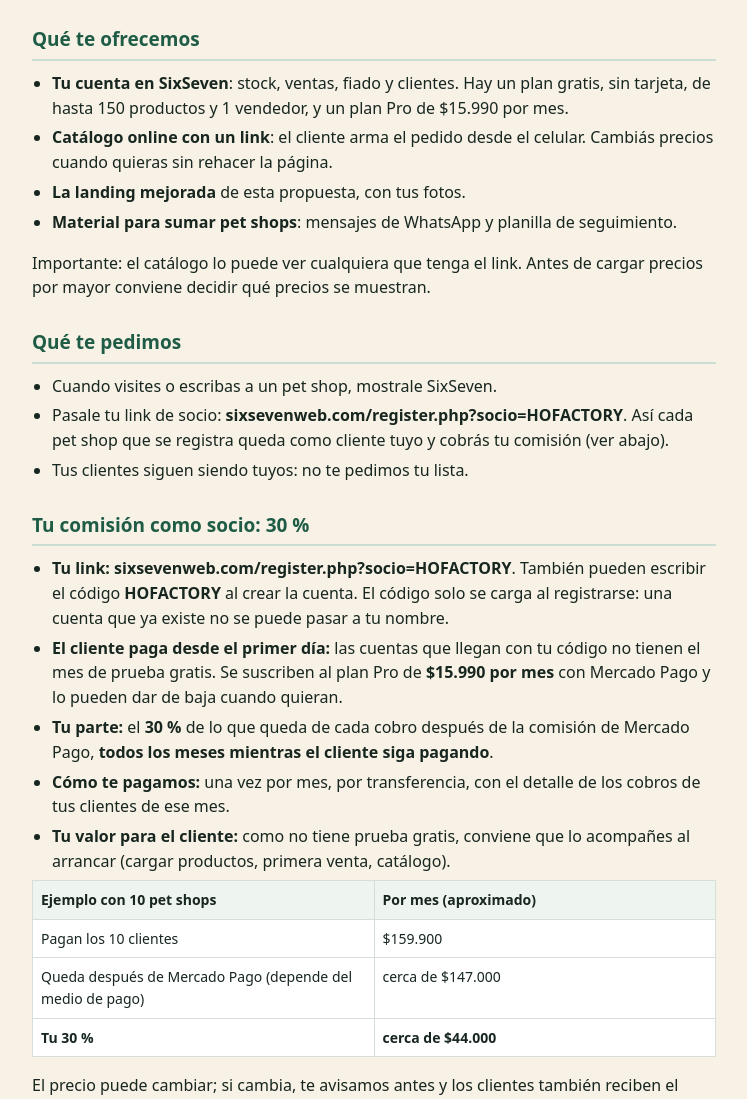
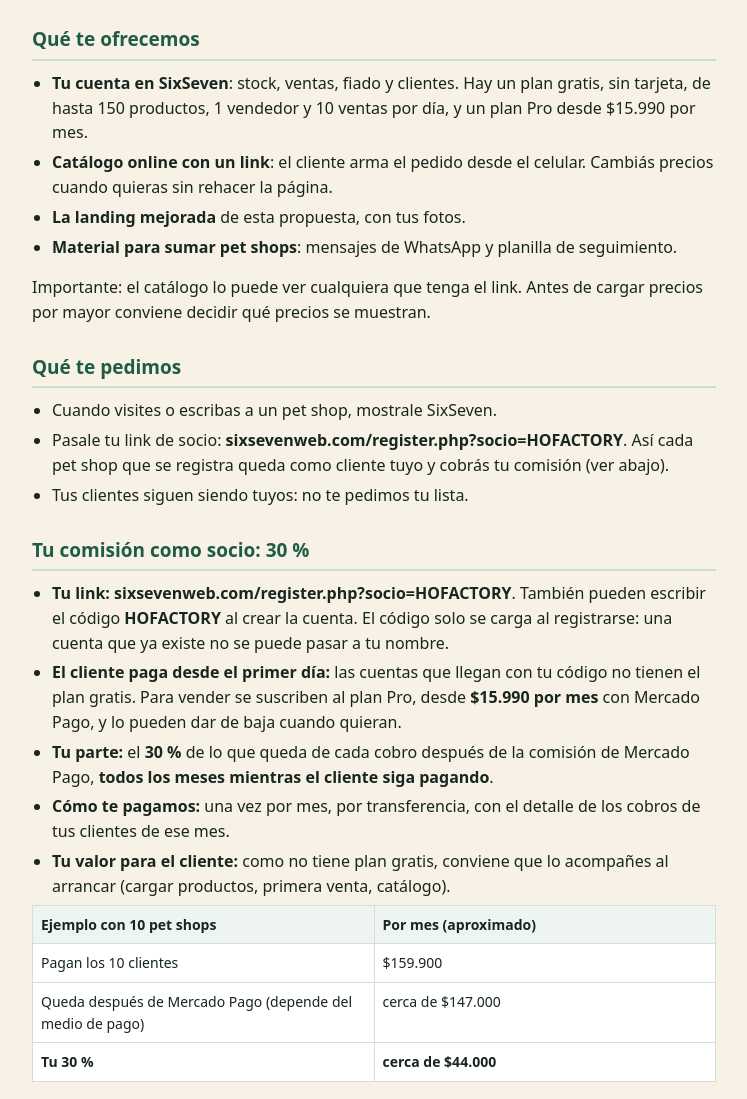
Before and after one commit to lordkindfyctyy/propuesta-ho-factory, a plain HTML site: page propuesta/index.html in a window 1280 px wide. Shown: the part 789-1888 px from the top of the page, without its empty margins (266-1013 px from the left). Drawn offline with Linux system fonts and the light colour scheme.

Commit message:
Propuesta: clientes de socio sin plan gratis; plan gratis por cantidad (10 ventas por día); Pro desde $15.990
Co-Authored-By: Claude Opus 5.5 <noreply@anthropic.com>
Claude-Session: https://claude.ai/code/session_01CCbF8dG55Q7qy149NGRkNp

```diff
--- a/propuesta/index.html
+++ b/propuesta/index.html
@@ -16,7 +16,7 @@ table{width:100%;border-collapse:collapse;font-size:14px;background:#fff}td,th{b
 <tr><td>No vimos información para comercios</td><td>Bloque "¿Tenés un pet shop?" con lista por mayor, mínimo, envío y pago</td></tr>
 <tr><td>La página pesa bastante por las imágenes</td><td>Fotos comprimidas para que abra rápido con datos móviles</td></tr></table>
 <h2>Qué te ofrecemos</h2><ul>
-<li><b>Tu cuenta en SixSeven</b>: stock, ventas, fiado y clientes. Hay un plan gratis, sin tarjeta, de hasta 150 productos y 1 vendedor, y un plan Pro de $15.990 por mes.</li>
+<li><b>Tu cuenta en SixSeven</b>: stock, ventas, fiado y clientes. Hay un plan gratis, sin tarjeta, de hasta 150 productos, 1 vendedor y 10 ventas por día, y un plan Pro desde $15.990 por mes.</li>
 <li><b>Catálogo online con un link</b>: el cliente arma el pedido desde el celular. Cambiás precios cuando quieras sin rehacer la página.</li>
 <li><b>La landing mejorada</b> de esta propuesta, con tus fotos.</li>
 <li><b>Material para sumar pet shops</b>: mensajes de WhatsApp y planilla de seguimiento.</li></ul>
@@ -27,10 +27,10 @@ table{width:100%;border-collapse:collapse;font-size:14px;background:#fff}td,th{b
 <li>Tus clientes siguen siendo tuyos: no te pedimos tu lista.</li></ul>
 <h2>Tu comisión como socio: 30 %</h2><ul>
 <li><b>Tu link:</b> <b>sixsevenweb.com/register.php?socio=HOFACTORY</b>. También pueden escribir el código <b>HOFACTORY</b> al crear la cuenta. El código solo se carga al registrarse: una cuenta que ya existe no se puede pasar a tu nombre.</li>
-<li><b>El cliente paga desde el primer día:</b> las cuentas que llegan con tu código no tienen el mes de prueba gratis. Se suscriben al plan Pro de <b>$15.990 por mes</b> con Mercado Pago y lo pueden dar de baja cuando quieran.</li>
+<li><b>El cliente paga desde el primer día:</b> las cuentas que llegan con tu código no tienen el plan gratis. Para vender se suscriben al plan Pro, desde <b>$15.990 por mes</b> con Mercado Pago, y lo pueden dar de baja cuando quieran.</li>
 <li><b>Tu parte:</b> el <b>30 %</b> de lo que queda de cada cobro después de la comisión de Mercado Pago, <b>todos los meses mientras el cliente siga pagando</b>.</li>
 <li><b>Cómo te pagamos:</b> una vez por mes, por transferencia, con el detalle de los cobros de tus clientes de ese mes.</li>
-<li><b>Tu valor para el cliente:</b> como no tiene prueba gratis, conviene que lo acompañes al arrancar (cargar productos, primera venta, catálogo).</li>
+<li><b>Tu valor para el cliente:</b> como no tiene plan gratis, conviene que lo acompañes al arrancar (cargar productos, primera venta, catálogo).</li>
 </ul>
 <table><tr><th>Ejemplo con 10 pet shops</th><th>Por mes (aproximado)</th></tr>
 <tr><td>Pagan los 10 clientes</td><td>$159.900</td></tr>
```
Also changed, not shown: 1 other file.
